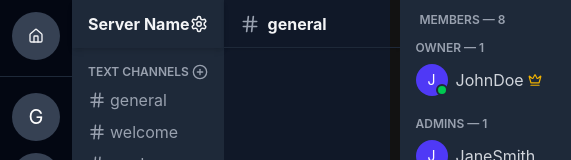
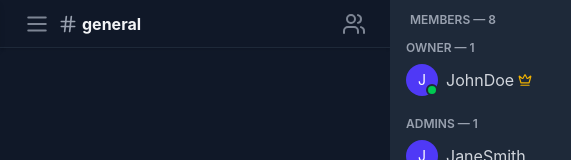
Before and after one commit to ujjwals653/chat-app, a React (Vite) app in the folder frontend/: page /chat in a window 390 px wide. Shown: the top 160 px of the page, 571 px wide, since content can reach past the window. Built offline with nearby package versions, Linux system fonts and the light colour scheme; no server answers; sample sign-in values are in the browser's storage.

Commit message:
Made responsive for smaller devices

```diff
--- a/frontend/src/components/chat/ChatArea.jsx
+++ b/frontend/src/components/chat/ChatArea.jsx
@@ -1,7 +1,7 @@
 import { useEffect, useRef, useState } from 'react';
 import { ScrollArea, ScrollBar } from "@/components/ui/scroll-area";
 import { Input } from "@/components/ui/input";
-import { Hash, AtSign, Smile, Paperclip, Gift, Send } from "lucide-react";
+import { Hash, AtSign, Smile, Paperclip, Gift, Send, Menu, Users } from "lucide-react";
 import axios from 'axios';
 import { useUserCon } from '../contexts/UserContext';
 import socket from './socket';
@@ -24,7 +24,7 @@ const ChatMessage = ({ message, newMessage }) => {
   );
 };
 
-const ChatArea = () => {
+const ChatArea = ({ showMembers, setShowMembers, showLeftSidebar, setShowLeftSidebar }) => {
   const [messages, setMessages] = useState([]);
   const [text, setText] = useState("");
   const sendbtn = useRef(null);
@@ -110,8 +110,26 @@ const ChatArea = () => {
     <div className="flex flex-col h-full">
       {/* Channel Header */}
       <div className="h-12 border-b border-gray-800 flex items-center px-4 shadow-sm">
-        <Hash size={20} className="mr-2 text-gray-400" />
+        {!showLeftSidebar && (
+          <button
+            onClick={() => setShowLeftSidebar(true)}
+            className="md:hidden p-2 text-gray-400 opacity-80 hover:opacity-100 transition-opacity"
+          >
+            <Menu size={26} />
+          </button>
+        )}
+        <Hash size={20} className="mr-1 text-gray-400" />
         <span className="font-bold">general</span>
+        <div className="ml-auto">
+          {!showMembers && (
+            <button
+              onClick={() => setShowMembers(true)}
+              className="lg:hidden p-2 text-gray-400 opacity-80 hover:opacity-100 transition-opacity"
+            >
+              <Users size={24} />
+            </button>
+          )}
+        </div>
       </div>
 
       {/* Messages Area */}
--- a/frontend/src/components/layout/MainLayout.jsx
+++ b/frontend/src/components/layout/MainLayout.jsx
@@ -4,10 +4,12 @@ import MembersSidebar from './MembersSidebar';
 import ChatArea from '../chat/ChatArea';
 import { UserProvider } from '../contexts/UserContext';
 import { useAuth } from '@clerk/clerk-react';
-import { useEffect } from 'react';
+import { useEffect, useState } from 'react';
 
 const MainLayout = () => {
   const { getToken } = useAuth();
+  const [showMembers, setShowMembers] = useState(false);
+  const [showLeftSidebar, setShowLeftSidebar] = useState(false);
 
   async function setTokentoStorage() {
     try {
@@ -32,14 +34,37 @@ const MainLayout = () => {
 
   return (
     <div className="flex h-screen w-full bg-gray-900 text-gray-100">
-      <ServerSidebar />
+      <UserProvider>
+        {/* Overlays */}
+        {showLeftSidebar && (
+          <div
+            className="absolute inset-0 bg-black opacity-50 z-40 md:hidden"
+            onClick={() => setShowLeftSidebar(false)}
+          />
+        )}
+        {showMembers && (
+          <div
+            className="absolute inset-0 bg-black opacity-50 z-20 lg:hidden"
+            onClick={() => setShowMembers(false)}
+          />
+        )}
 
-      <UserProvider>
-        <ChannelSidebar />
-        <div className="flex flex-col flex-1">
-          <ChatArea />
+        {/* Sidebars */}
+        <div className={`${showLeftSidebar ? 'translate-x-0' : '-translate-x-full'} transition-transform duration-300 md:translate-x-0 fixed md:relative left-0 top-0 h-full z-50 flex bg-gray-900`}>
+          <ServerSidebar />
+          <ChannelSidebar />
         </div>
-        <MembersSidebar />
+        <div className="flex flex-col flex-1 relative">
+          <ChatArea
+            showMembers={showMembers}
+            setShowMembers={setShowMembers}
+            showLeftSidebar={showLeftSidebar}
+            setShowLeftSidebar={setShowLeftSidebar}
+          />
+        </div>
+        <div className={`${showMembers ? 'translate-x-0' : 'translate-x-full'} transition-transform duration-300 lg:translate-x-0 fixed lg:relative right-0 top-0 h-full z-30 bg-gray-900`}>
+          <MembersSidebar />
+        </div>
       </UserProvider>
     </div>
   );
--- a/frontend/src/components/layout/ServerSidebar.jsx
+++ b/frontend/src/components/layout/ServerSidebar.jsx
@@ -15,7 +15,7 @@ const ServerSidebar = () => {
   ];
 
   return (
-    <div className="w-20 h-full flex flex-col items-center py-3 bg-gray-950">
+    <div className="w-17 h-full flex flex-col items-center py-3 bg-gray-950">
 
       {/* Home Button */}
       <div className="flex items-center justify-center ">
```
